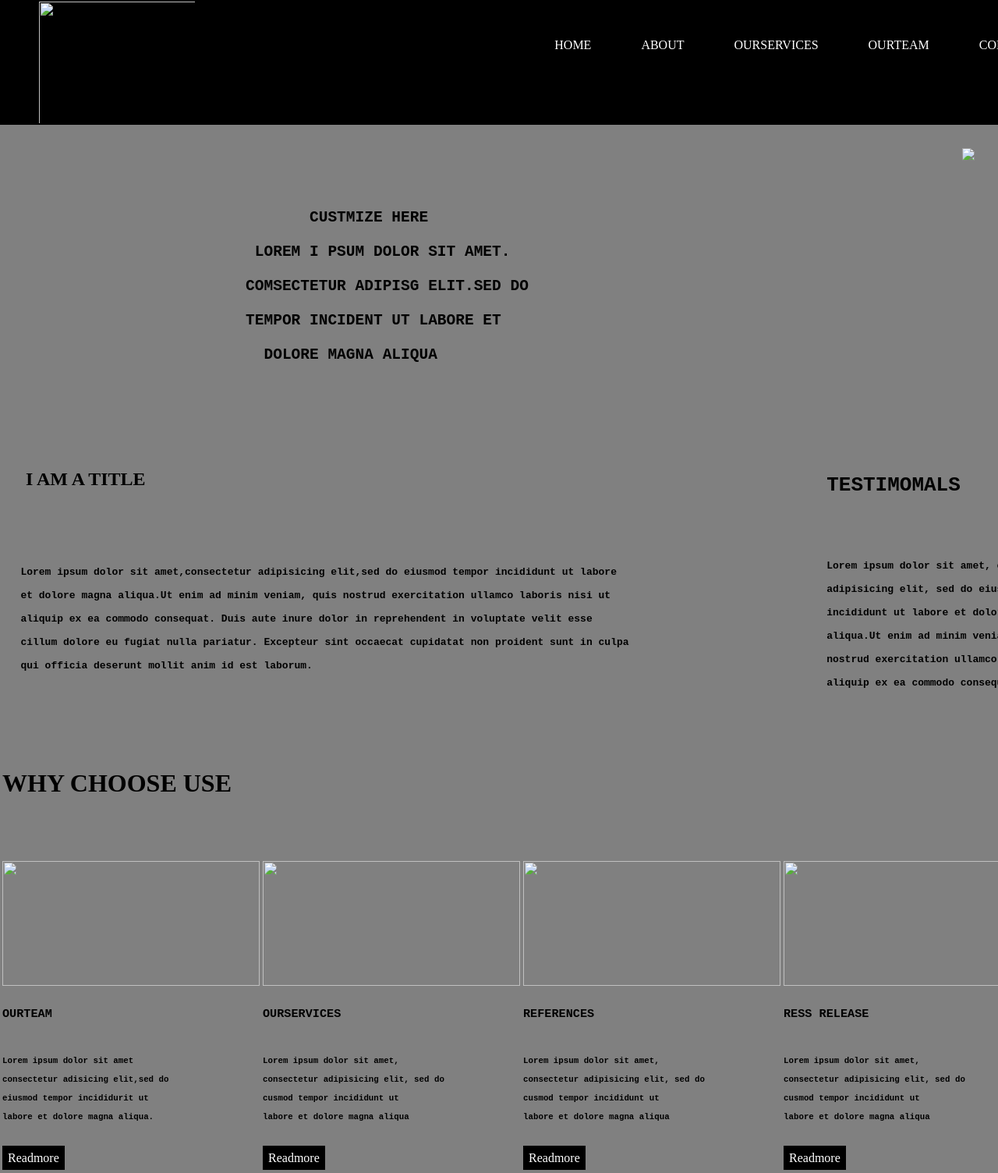
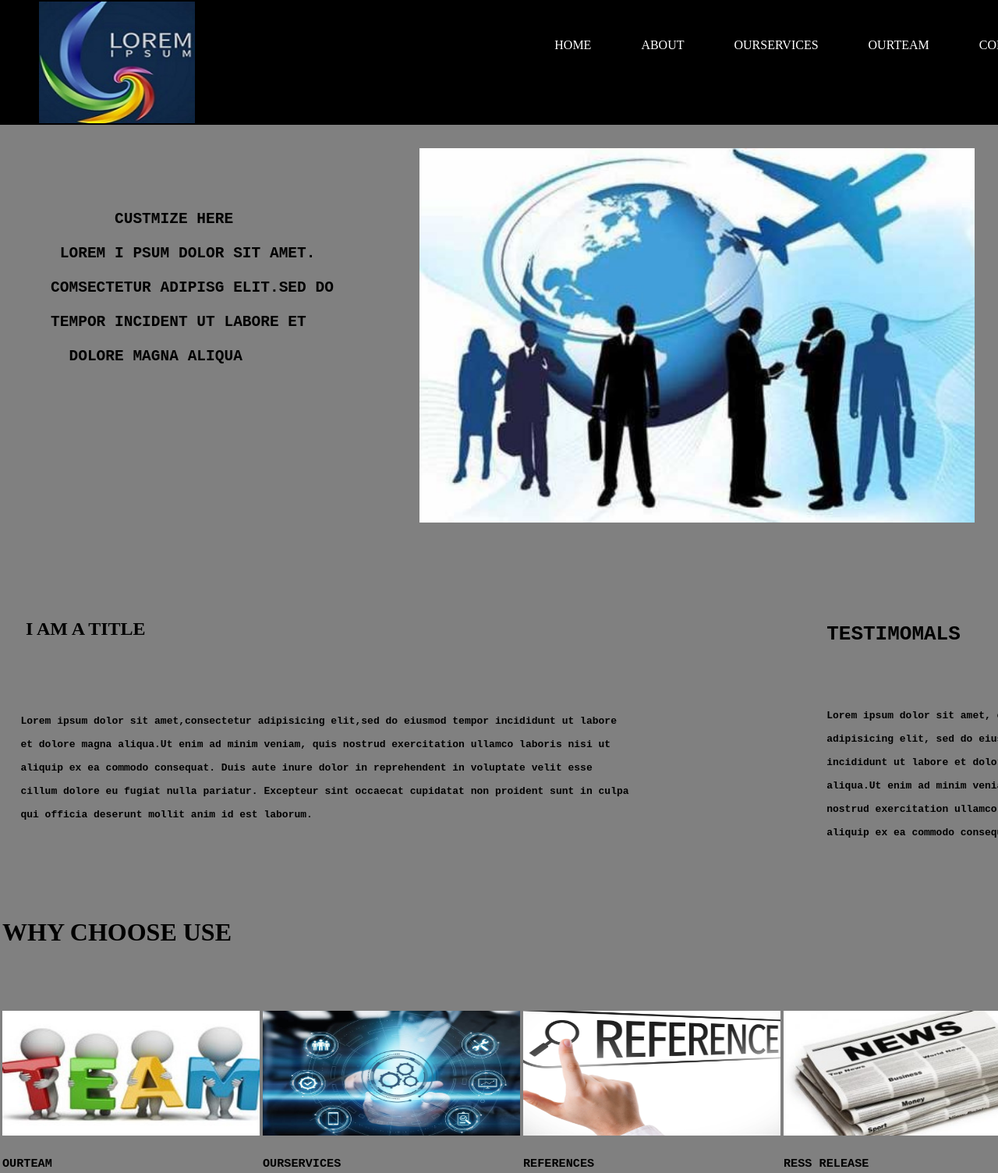
Before and after one commit to koteswaramma/sample-business-website, a plain HTML site: page index.html in a window 1280 px wide. Shown: the top 1504 px of the page at 78% size. Drawn offline with Linux system fonts and the light colour scheme.

Commit message:
Update index.html

```diff
--- a/index.html
+++ b/index.html
@@ -9,7 +9,7 @@
 <body>
    <header>
    <div class="logo">
-       <img src="images/logo5.jpg" width="250px" height="158px" ></img>
+       <img src="logo5.jpg" width="250px" height="158px" ></img>
        </div>
    <nav>
       <ul class="main">
@@ -23,7 +23,7 @@
    </header>
 
    <div class="image">
-   <img src="images/business.jpg "  style="width:590;height:480px;margin-left:90px" ></img>
+   <img src="business.jpg "  style="width:590;height:480px;margin-left:90px" ></img>
    </div>
    <div class="text">
    <pre><h2>
@@ -79,10 +79,10 @@
    <table><tr><td><h1>WHY CHOOSE USE</td></tr></table></br></br>
    <table>
    <tr>
-   <td><img src="images/logo8.jpg" height="160" width="330"></td>&nbsp;&nbsp;&nbsp;
-   <td><img src="images/services.jpg" height="160" width="330"></td>&nbsp;&nbsp;
-   <td><img src="images/references.jpg" height="160" width="330"></td>&nbsp;&nbsp;
-   <td><img src="images/newpaper.jpg" height="160" width="350"></td>&nbsp;&nbsp;&nbsp;
+   <td><img src="logo8.jpg" height="160" width="330"></td>&nbsp;&nbsp;&nbsp;
+   <td><img src="services.jpg" height="160" width="330"></td>&nbsp;&nbsp;
+   <td><img src="references.jpg" height="160" width="330"></td>&nbsp;&nbsp;
+   <td><img src="newpaper.jpg" height="160" width="350"></td>&nbsp;&nbsp;&nbsp;
    </tr>
    <tr> <td><h3><pre>OURTEAM</pre></h3></td>
    <td><h3><pre>OURSERVICES</pre></h3></td>
```
